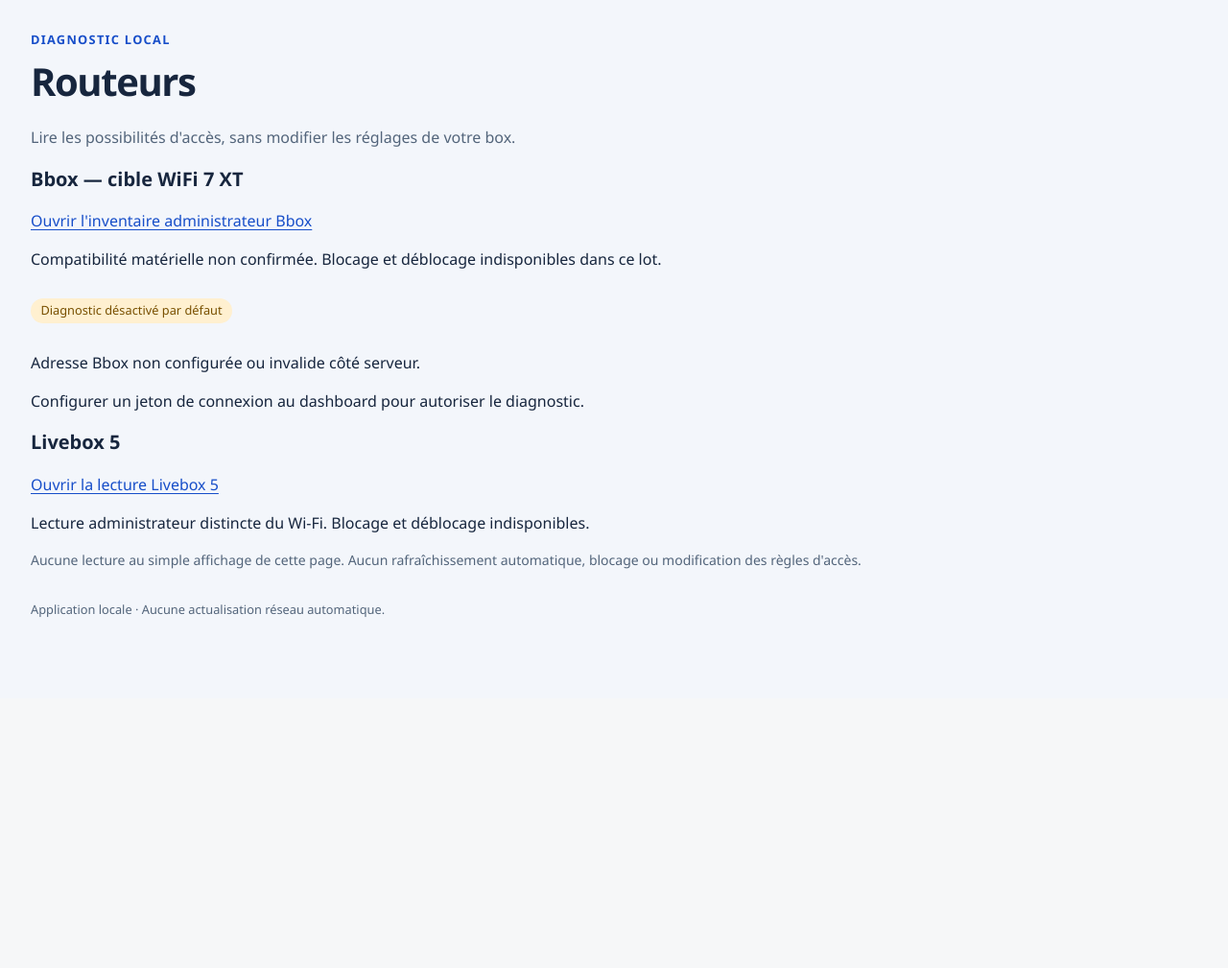
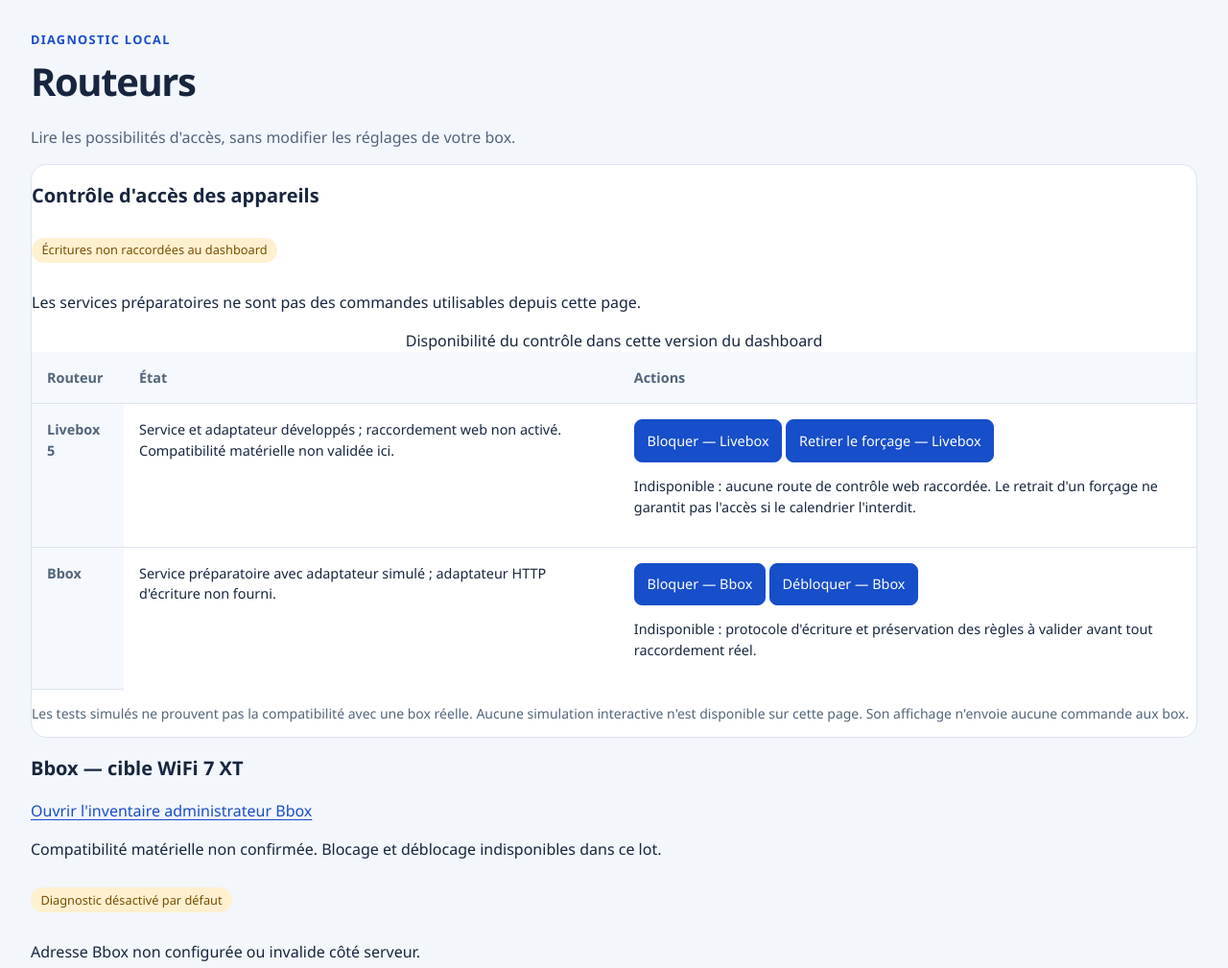
Before and after one commit to rpdz45/home-network-tracker, a FastAPI app: template src/nettracker/web/templates/routers.html in a window 1280 px wide. Shown: the part 72-1081 px from the top of the page at 96% size. Before the commit the page ends 716 px from the top, so only its background shows below. Run offline with FastAPI, Linux system fonts and the light colour scheme; the template is opened without the code that fills it, so the values that code supplies are empty; parts of the project's set-up code (start-up, migrations or seed data) failed here and were passed over.

Commit message:
feat: show explicit router control availability in dashboard

```diff
--- /dev/null
+++ b/src/nettracker/web/templates/router_control_status.html
@@ -0,0 +1,21 @@
+<section class="panel" aria-labelledby="router-control-title" id="router-control-status">
+<h2 id="router-control-title">Contrôle d'accès des appareils</h2>
+<p class="badge warn">Écritures non raccordées au dashboard</p>
+<p>Les services préparatoires ne sont pas des commandes utilisables depuis cette page.</p>
+<div class="table-scroll"><table>
+<caption>Disponibilité du contrôle dans cette version du dashboard</caption>
+<thead><tr><th scope="col">Routeur</th><th scope="col">État</th><th scope="col">Actions</th></tr></thead>
+<tbody>
+<tr><th scope="row">Livebox 5</th>
+<td>Service et adaptateur développés ; raccordement web non activé. Compatibilité matérielle non validée ici.</td>
+<td><button type="button" disabled aria-describedby="livebox-control-reason">Bloquer — Livebox</button>
+<button type="button" disabled aria-describedby="livebox-control-reason">Retirer le forçage — Livebox</button>
+<p id="livebox-control-reason">Indisponible : aucune route de contrôle web raccordée. Le retrait d'un forçage ne garantit pas l'accès si le calendrier l'interdit.</p></td></tr>
+<tr><th scope="row">Bbox</th>
+<td>Service préparatoire avec adaptateur simulé ; adaptateur HTTP d'écriture non fourni.</td>
+<td><button type="button" disabled aria-describedby="bbox-control-reason">Bloquer — Bbox</button>
+<button type="button" disabled aria-describedby="bbox-control-reason">Débloquer — Bbox</button>
+<p id="bbox-control-reason">Indisponible : protocole d'écriture et préservation des règles à valider avant tout raccordement réel.</p></td></tr>
+</tbody></table></div>
+<p class="note">Les tests simulés ne prouvent pas la compatibilité avec une box réelle. Aucune simulation interactive n'est disponible sur cette page. Son affichage n'envoie aucune commande aux box.</p>
+</section>
--- a/src/nettracker/web/templates/routers.html
+++ b/src/nettracker/web/templates/routers.html
@@ -4,6 +4,7 @@
 <p class="eyebrow">DIAGNOSTIC LOCAL</p>
 <h1>Routeurs</h1>
 <p class="lede">Lire les possibilités d'accès, sans modifier les réglages de votre box.</p>
+{% include "router_control_status.html" %}
 <h2>Bbox — cible WiFi 7 XT</h2>
 <p><a href="/routers/bbox">Ouvrir l'inventaire administrateur Bbox</a></p>
 <p>Compatibilité matérielle non confirmée. Blocage et déblocage indisponibles dans ce lot.</p>
```
Also changed, not shown: docs/ROUTER_CONTROL_DASHBOARD.md (added, +19 -0 lines), tests/unit/test_router_control_status.py (added, +73 -0 lines).
